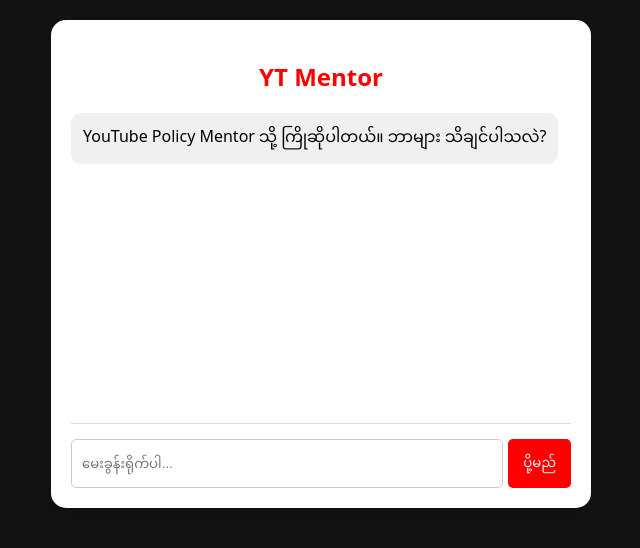
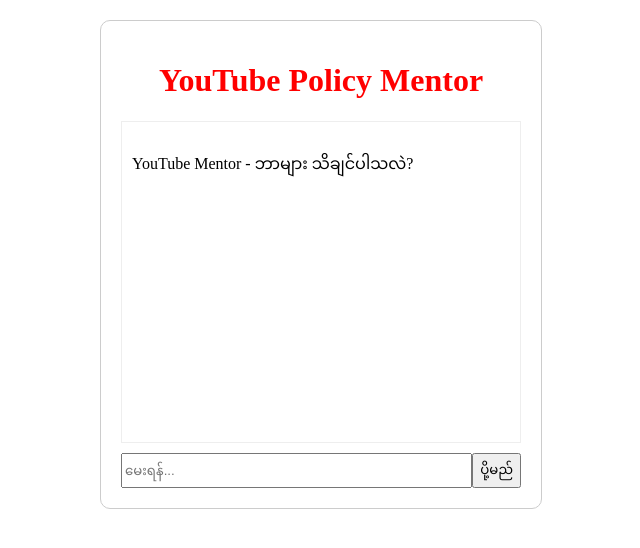
Before and after one commit to mraungkyawthu4-hub/youtube-monetization-mentor, a React (Vite) app: page / in a window 1280 px wide. Shown: the top 548 px of the page, without its empty margins (319-959 px from the left). Built offline with nearby package versions, Linux system fonts and the light colour scheme; the HTML template or start-up script is replaced by a standard one.

Commit message:
Fix UI issues

```diff
--- a/src/App.jsx
+++ b/src/App.jsx
@@ -1,61 +1,42 @@
 import React, { useState } from 'react';
 
-// Knowledge Base
-const policyDatabase = [
-  { q: "monetization", a: "ဝင်ငွေရရန် Subscribe 1,000 နှင့် Watch time 4,000 လိုအပ်ပါသည်။" },
-  { q: "copyright", a: "မူပိုင်ခွင့်ကို သတိထားပါ။ ကိုယ်ပိုင်အသံပါဝင်မှ ပိုစိတ်ချရသည်။" },
-  { q: "shorts", a: "Shorts ဗီဒီယိုသည် 60 စက္ကန့်အောက် ဖြစ်ရမည်။" }
-];
+// API Key လုံးဝမပါဝင်သော အချက်အလက်များ
+const data = {
+  monetization: "ဝင်ငွေရရန် Subscribe 1,000 နှင့် Watch time 4,000 လိုအပ်သည်။",
+  copyright: "မူပိုင်ခွင့်ရှိသောဗီဒီယိုများကို ကိုယ်ပိုင်အသံ/ဝေဖန်ချက်မပါဘဲ ပြန်တင်ခြင်းကို YouTube က ပိတ်ပင်သည်။",
+  shorts: "Shorts ဗီဒီယိုများသည် 60 စက္ကန့်အောက်ဖြစ်ရမည်။"
+};
 
 export default function App() {
-  const [messages, setMessages] = useState([
-    { role: 'bot', text: 'YouTube Policy Mentor သို့ ကြိုဆိုပါတယ်။ ဘာများ သိချင်ပါသလဲ?' }
-  ]);
   const [input, setInput] = useState('');
+  const [messages, setMessages] = useState([{ text: 'YouTube Mentor - ဘာများ သိချင်ပါသလဲ?', sender: 'bot' }]);
 
-  const handleSend = () => {
+  const handleSend = (e) => {
+    e.preventDefault();
     if (!input.trim()) return;
 
-    const userMsg = { role: 'user', text: input };
-    const found = policyDatabase.find(item => input.toLowerCase().includes(item.q));
-    const botMsg = {
-      role: 'bot',
-      text: found ? found.a : "တောင်းပန်ပါတယ်၊ အဲ့ဒီအကြောင်းအရာအတွက် အချက်အလက် မရှိသေးပါ။"
-    };
+    const userMsg = { text: input, sender: 'user' };
+    const answer = data[input.toLowerCase()] || "တောင်းပန်ပါတယ်၊ အဲ့ဒီအကြောင်းအရာကို ကျွန်တော် မသိပါ။";
+    const botMsg = { text: answer, sender: 'bot' };
 
     setMessages([...messages, userMsg, botMsg]);
     setInput('');
   };
 
   return (
-    <div style={{ width: '100%', maxWidth: '500px', margin: '20px auto', padding: '20px', backgroundColor: '#ffffff', borderRadius: '15px', boxShadow: '0 4px 6px rgba(0,0,0,0.1)' }}>
-      <h2 style={{ textAlign: 'center', color: '#ff0000', marginBottom: '20px' }}>YT Mentor</h2>
-
-      {/* Messages Area */}
-      <div style={{ height: '300px', overflowY: 'auto', marginBottom: '15px', borderBottom: '1px solid #ddd', paddingBottom: '10px' }}>
+    <div style={{ maxWidth: '400px', margin: '20px auto', padding: '20px', border: '1px solid #ccc', borderRadius: '10px' }}>
+      <h1 style={{ color: 'red', textAlign: 'center' }}>YouTube Policy Mentor</h1>
+      <div style={{ height: '300px', overflowY: 'auto', marginBottom: '10px', border: '1px solid #eee', padding: '10px' }}>
         {messages.map((m, i) => (
-          <div key={i} style={{ marginBottom: '10px', textAlign: m.role === 'user' ? 'right' : 'left' }}>
-            <span style={{ padding: '8px 12px', borderRadius: '10px', backgroundColor: m.role === 'user' ? '#e53935' : '#f0f0f0', color: m.role === 'user' ? '#fff' : '#000', display: 'inline-block' }}>
-              {m.text}
-            </span>
-          </div>
+          <p key={i} style={{ textAlign: m.sender === 'user' ? 'right' : 'left', color: m.sender === 'user' ? 'blue' : 'black' }}>
+            {m.text}
+          </p>
         ))}
       </div>
-
-      {/* Input Area */}
-      <div style={{ display: 'flex', gap: '5px' }}>
-        <input
-          style={{ flex: 1, padding: '10px', border: '1px solid #ccc', borderRadius: '5px' }}
-          value={input}
-          onChange={(e) => setInput(e.target.value)}
-          placeholder="မေးခွန်းရိုက်ပါ..."
-        />
-        <button
-          onClick={handleSend}
-          style={{ padding: '10px 15px', backgroundColor: '#ff0000', color: 'white', border: 'none', borderRadius: '5px', cursor: 'pointer' }}>
-          ပို့မည်
-        </button>
-      </div>
+      <form onSubmit={handleSend} style={{ display: 'flex' }}>
+        <input value={input} onChange={(e) => setInput(e.target.value)} style={{ flex: 1 }} placeholder="မေးရန်..." />
+        <button type="submit">ပို့မည်</button>
+      </form>
     </div>
   );
 }
--- a/src/index.css
+++ b/src/index.css
@@ -1,18 +1,2 @@
-body {
-  margin: 0;
-  padding: 0;
-  background-color: #121212;
-  color: #f1f1f1;
-  font-family: system-ui, -apple-system, sans-serif;
-}
-
-::-webkit-scrollbar {
-  width: 8px;
-}
-::-webkit-scrollbar-track {
-  background: #1e1e1e;
-}
-::-webkit-scrollbar-thumb {
-  background: #3e3e3e;
-  border-radius: 4px;
-}
+/* index.css */
+body { margin: 0; padding: 0; }
```
